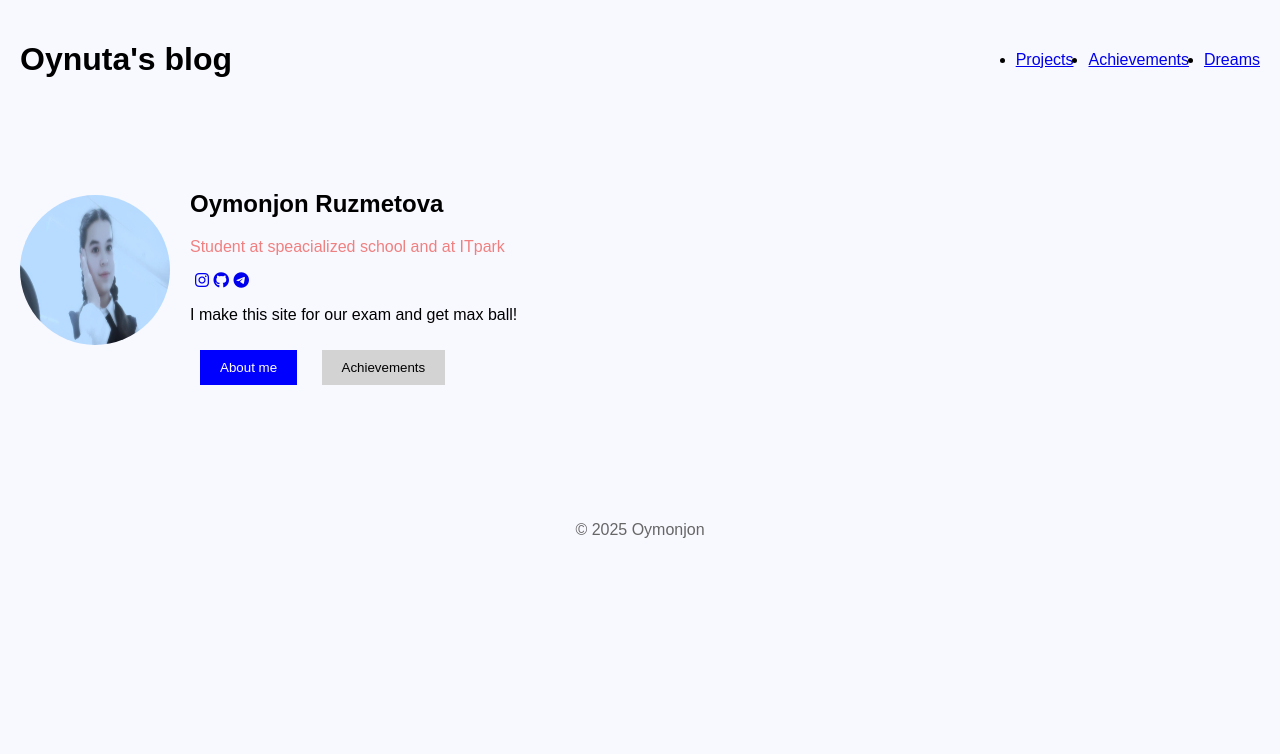
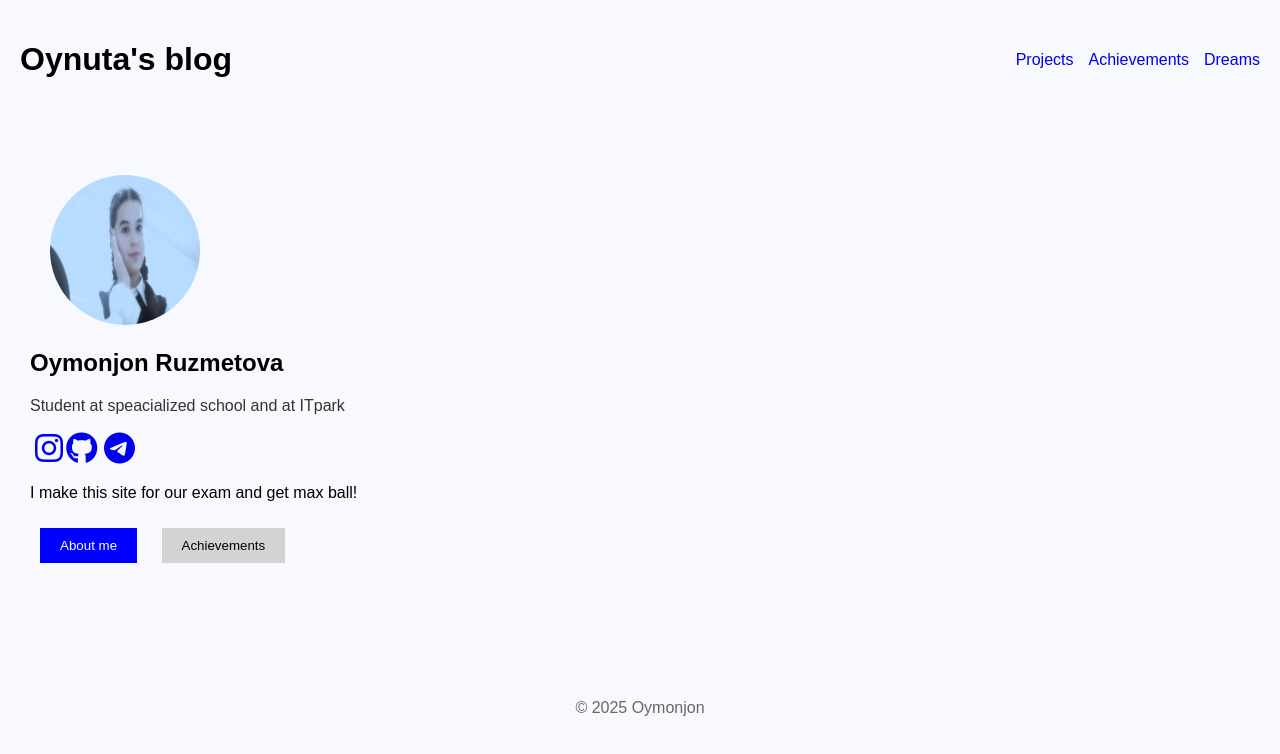
Before and after one commit to oynuta/Exam-pr, a plain HTML site: page index.html in a window 1280 px wide. Drawn offline with Linux system fonts and the light colour scheme.

Commit message:
lastchanges

```diff
--- a/main.css
+++ b/main.css
@@ -13,17 +13,18 @@ header {
     background-color: ghostwhite;
 }
 nav ul {
+    list-style: none;
+    display: flex;
+    gap: 15px;}
 
-    display: flex;
-    gap: 15px;
+nav ul li a{
+    text-decoration: none;
 }
+
 .profile {
-    display: flex;
-    flex-direction: column;
+    margin: 30px;
+    text-align: left
 
-    /* justify-content: center; */
-    margin-top: 50px;
-    flex-direction: row;
 }
 .profile-img {
     width: 150px;
@@ -31,9 +32,12 @@ nav ul {
     border-radius: 50%;
 }
 .social-icons p {
+    display: flex;
+    justify-content: space-between;
     margin: 0 5px;
     width: 100px;
-    font-size: 1rem;
+    font-size: 2rem;
+
 }
 .buttons button {
     margin: 10px;
@@ -52,7 +56,7 @@ nav ul {
     background-color: bisque;
 }
 .font{
-    color: lightcoral;
+    color: #333;
 }
 .headersize:hover{
     color: cornflowerblue;
```
